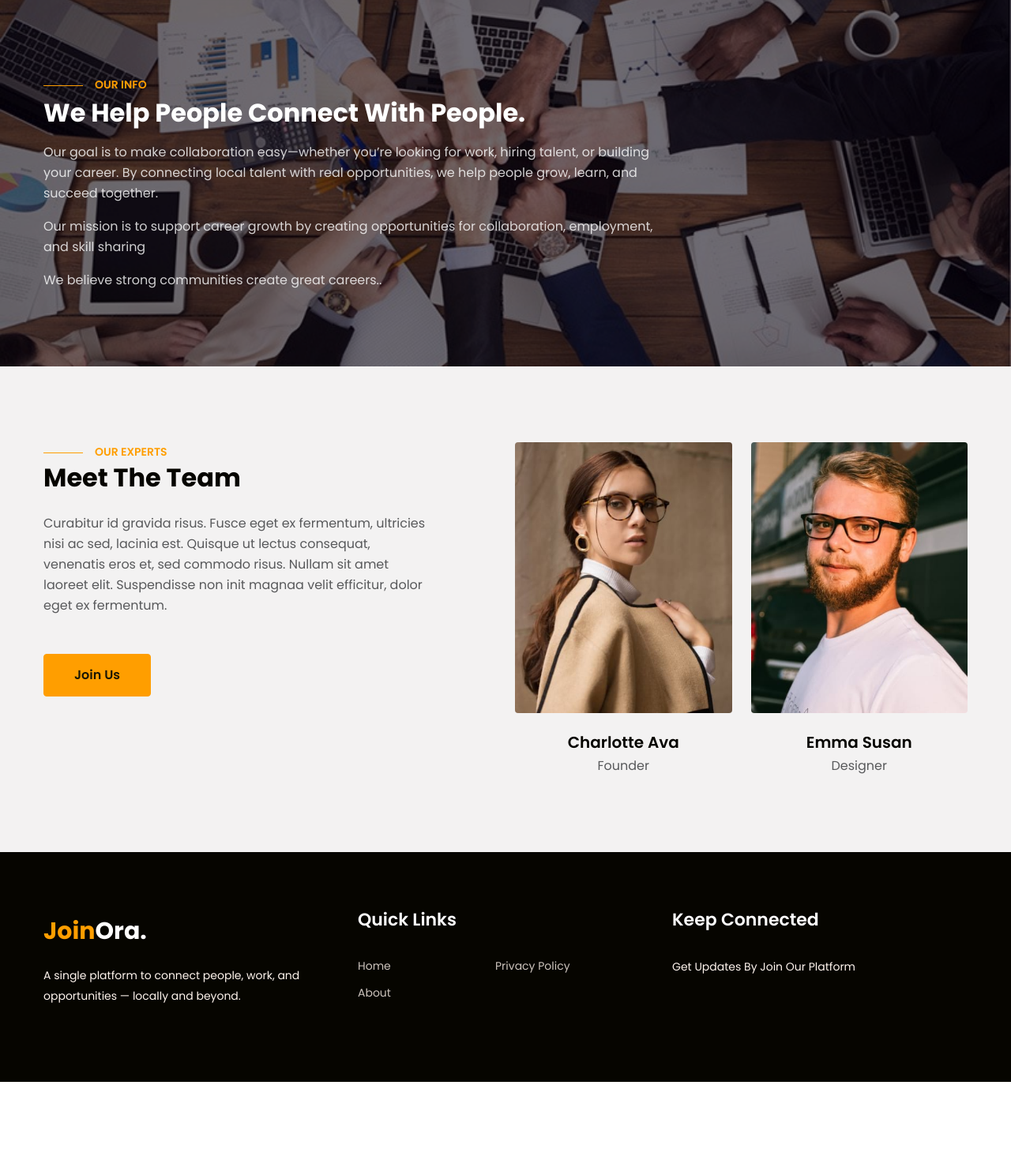
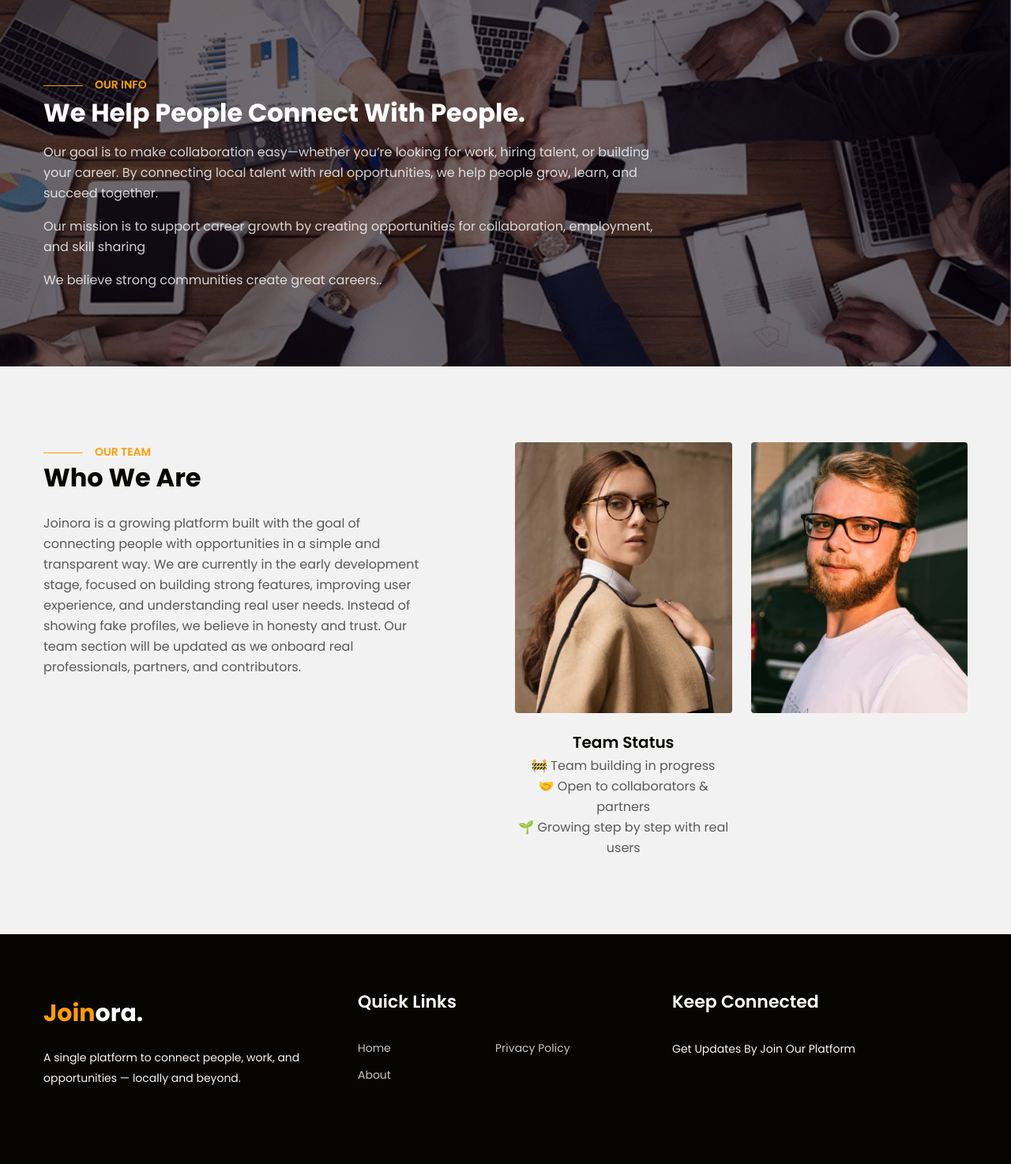
Before and after one commit to ravi-user/joinora, a Django app: page /about/ in a window 1280 px wide. Shown: the part 1271-2745 px from the top of the page at 79% size. Before the commit the page ends 2641 px from the top, so only its background shows below. Run offline with Django 5.2, Linux system fonts and the light colour scheme; some libraries are stand-ins or nearby versions.

Commit message:
updated role

```diff
--- a/home/templates/home/about.html
+++ b/home/templates/home/about.html
@@ -138,13 +138,14 @@
         <div class="container py-lg-5 py-md-4 py-2">
             <div class="row team-row">
                 <div class="col-lg-6 team-wrap-info pe-lg-5">
-                    <h6 class="title-subw3hny">Our Experts</h6>
-                    <h3 class="title-w3l mb-md-4 mb-2">Meet the Team</h3>
-                    <p class="text-para pe-lg-5">Curabitur id gravida risus. Fusce eget ex fermentum, ultricies nisi ac sed,
-                        lacinia est. Quisque ut lectus consequat, venenatis eros et, sed commodo risus. Nullam sit
-                        amet laoreet elit. Suspendisse non init magnaa velit efficitur, dolor eget ex fermentum.
+                    <h6 class="title-subw3hny">OUR TEAM</h6>
+                    <h3 class="title-w3l mb-md-4 mb-2">Who We Are</h3>
+                    <p class="text-para pe-lg-5">Joinora is a growing platform built with the goal of connecting people with opportunities in a simple and transparent way.
+We are currently in the early development stage, focused on building strong features, improving user experience, and understanding real user needs.
+Instead of showing fake profiles, we believe in honesty and trust.
+Our team section will be updated as we onboard real professionals, partners, and contributors.
                     </p>
-                    <a href="#url" class="btn btn-primary btn-style mt-lg-5 mt-4">Join Us</a>
+                    {% comment %} <a href="#url" class="btn btn-primary btn-style mt-lg-5 mt-4">Join Us</a> {% endcomment %}
                 </div>
                 <!--start-team member -->
                 <div class="col-lg-3 col-sm-6 team-wrap mt-lg-0 mt-5">
@@ -166,9 +167,11 @@
                             </div>
                         </div>
                         <a href="#team">
-                            <h6 class="team-title">Charlotte Ava</h6>
+                            <h6 class="team-title">Team Status</h6>
                         </a>
-                        <p>Founder</p>
+                        <p>🚧 Team building in progress</p>
+                        <p>🤝 Open to collaborators & partners</p>
+                        <p>🌱 Growing step by step with real users</p>
                     </div>
                 </div>
                 <!-- end team member -->
@@ -190,10 +193,10 @@
                                 </div>
                             </div>
                         </div>
-                        <a href="#team">
+                        {% comment %} <a href="#team">
                             <h6 class="team-title">Emma Susan</h6>
                         </a>
-                        <p>Designer</p>
+                        <p>Designer</p> {% endcomment %}
                     </div>
                 </div>
                 <!-- end team member -->
@@ -212,7 +215,7 @@
                 <div class="row footer-top-29">
                     <div class="col-lg-4 footer-list-29 footer-1 pe-lg-5">
                         <h2><a class="navbar-brand" href="index.html">
-                                <span class="w3yellow">Join</span>Ora.</a></h2>
+                                <span class="w3yellow">Join</span>ora.</a></h2>
                         <p class="parahny pr-lg-5 mr-xl-4 mb-4">A single platform to connect people, work, and opportunities — locally and beyond.
                         </p>
 
```
Also changed, not shown: home/templates/home/index.html (+6 -4 lines), joinora/settings.py (+8 -1 lines).
